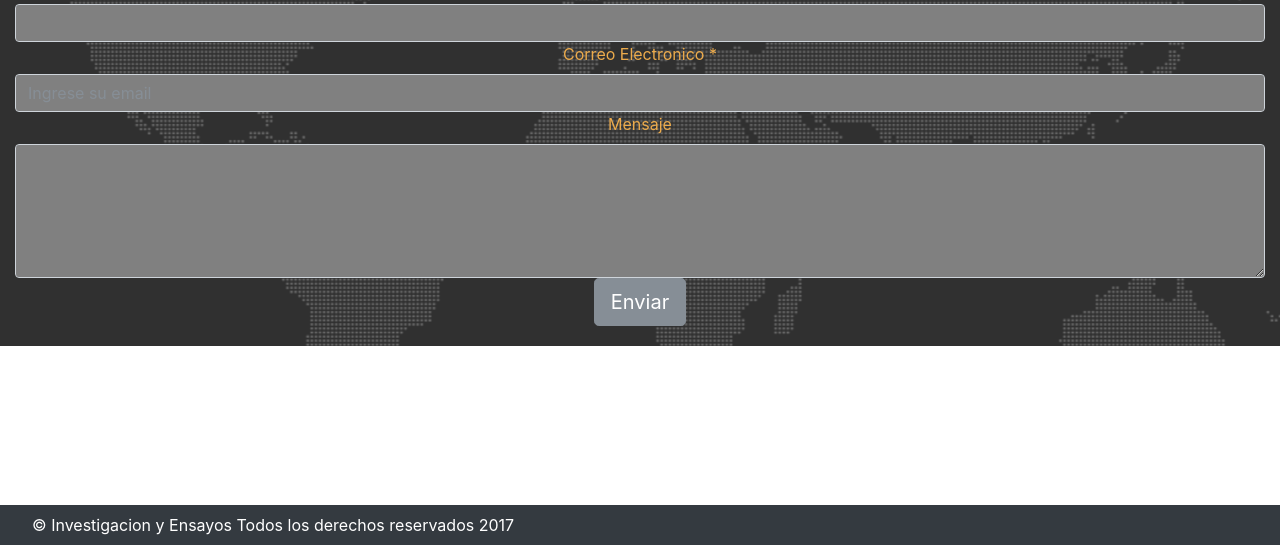
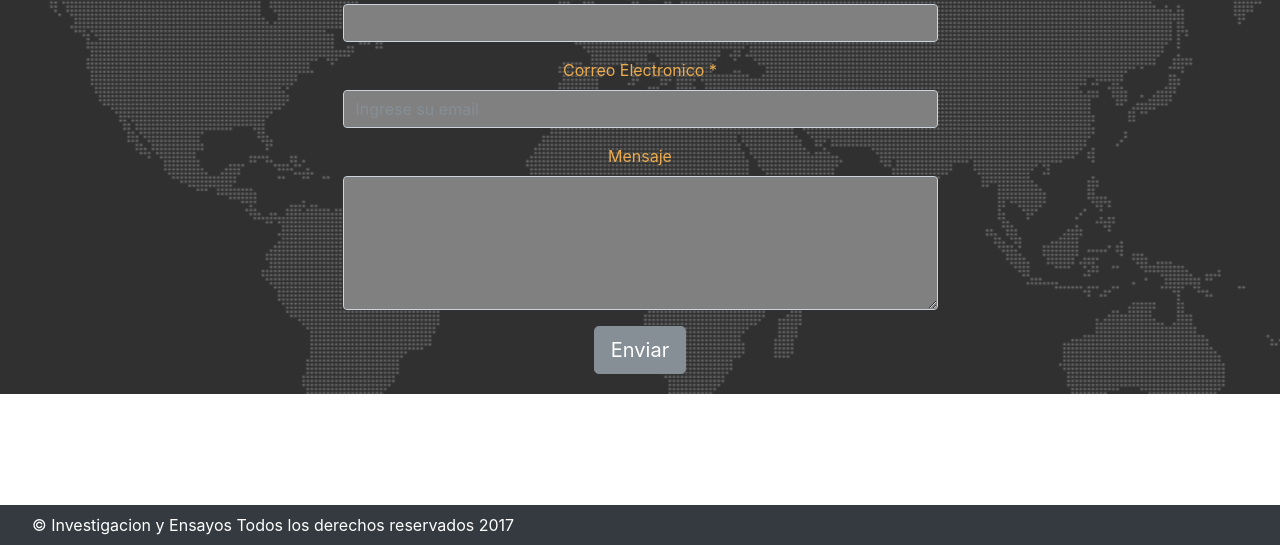
Before and after one commit to curregom/imase, a plain HTML site: page contactenos.html in a window 1280 px wide. Shown: the part 255-800 px from the top of the page. Drawn offline with nearby package versions, Linux system fonts and the light colour scheme.

Commit message:
0.5 correcion del centrado en contactenos

```diff
--- a/contactenos.html
+++ b/contactenos.html
@@ -47,18 +47,18 @@
 
 
 
-          <div class=<div class="form-group col-sm-12 col-sd-6 col-md-6 col-lg-6 offset-md-3">
+          <div class="form-group col-sm-12 col-sd-6 col-md-6 col-lg-6 offset-md-3">
             <label for="usr">Nombre</label>
             <input type="text" class="form-control" id="usr">
           </div>
 
-          <div class=<div class="form-group col-sm-12 col-sd-6 col-md-6 col-lg-6 offset-md-3">
+          <div class="form-group col-sm-12 col-sd-6 col-md-6 col-lg-6 offset-md-3">
             <label for="exampleInputEmail1">Correo Electronico *</label>
             <input type="email" class="form-control " id="exampleInputEmail1" aria-describedby="emailHelp" placeholder="Ingrese su email">
 
           </div>
 
-          <div class=<div class="form-group col-sm-12 col-sd-6 col-md-6 col-lg-6 offset-md-3">
+          <div class="form-group col-sm-12 col-sd-6 col-md-6 col-lg-6 offset-md-3">
             <label for="comment">Mensaje</label>
             <textarea class="form-control" rows="5" id="comment"></textarea>
           </div>
```
